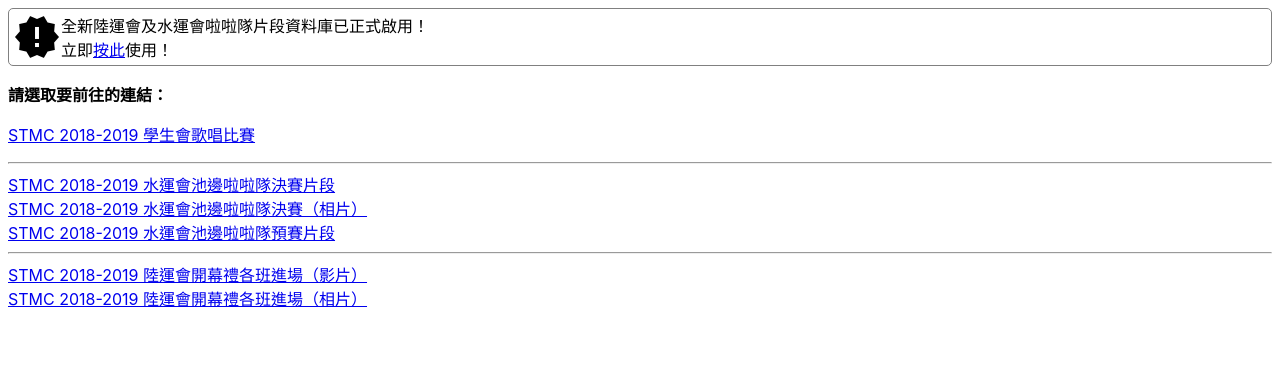
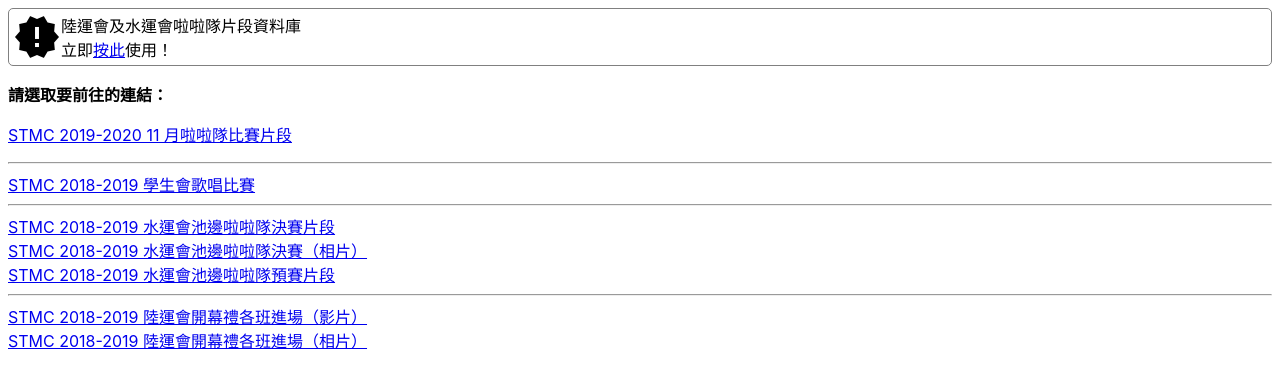
Before and after one commit to lee011/lee011.github.io, a plain HTML site: page igLinkSelect/index.html in a window 1280 px wide. Drawn offline with Linux system fonts and the light colour scheme.

Commit message:
Update index.html

```diff
--- a/igLinkSelect/index.html
+++ b/igLinkSelect/index.html
@@ -22,12 +22,13 @@
     <div style="display: flex; flex-direction: row; align-items: flex-start; border: 1px solid gray; border-radius: 5px; padding: 4px;">
         <i class="material-icons" style="font-size: 48px;">new_releases</i>
         <div>
-            全新陸運會及水運會啦啦隊片段資料庫已正式啟用！<br />
+            陸運會及水運會啦啦隊片段資料庫<br />
             立即<a id="redirLink" href="https://lee011.hopto.org/cheering/" target="_blank">按此</a>使用！
         </div>
     </div>
     <p><b>請選取要前往的連結：</b></p>
     <p>
+        <a href="https://youtu.be/wmXCCJUJ2Qs" target="_blank">STMC 2019-2020 11 月啦啦隊比賽片段</a><hr />
         <a href="https://youtu.be/FXwFZyJd6oM" target="_blank">STMC 2018-2019 學生會歌唱比賽</a><hr />
         <a href="https://youtu.be/XQAqEKGnCf4" target="_blank">STMC 2018-2019 水運會池邊啦啦隊決賽片段</a><br />
         <a href="https://photos.app.goo.gl/7svGhTmf83xiCRR66" target="_blank">STMC 2018-2019 水運會池邊啦啦隊決賽（相片）</a><br />
```
